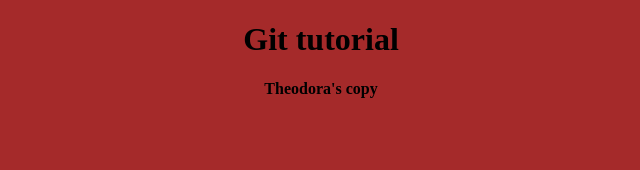
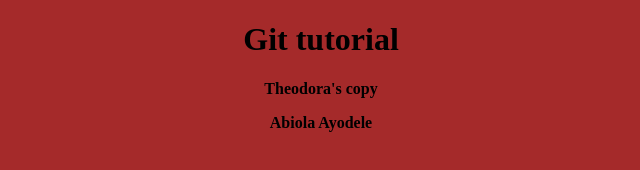
Before and after one commit to Ajility/GIT-TUTORIAL, a plain HTML site: page index.html in a window 1280 px wide. Shown: the whole page, without its empty margins (319-959 px from the left). Drawn offline with Linux system fonts and the light colour scheme.

Commit message:
updated copy

```diff
--- a/index.html
+++ b/index.html
@@ -10,5 +10,6 @@
   <body>
     <h1>Git tutorial</h1>
     <p>Theodora's copy</p>
+    <p>Abiola Ayodele</p>
   </body>
 </html>
```
